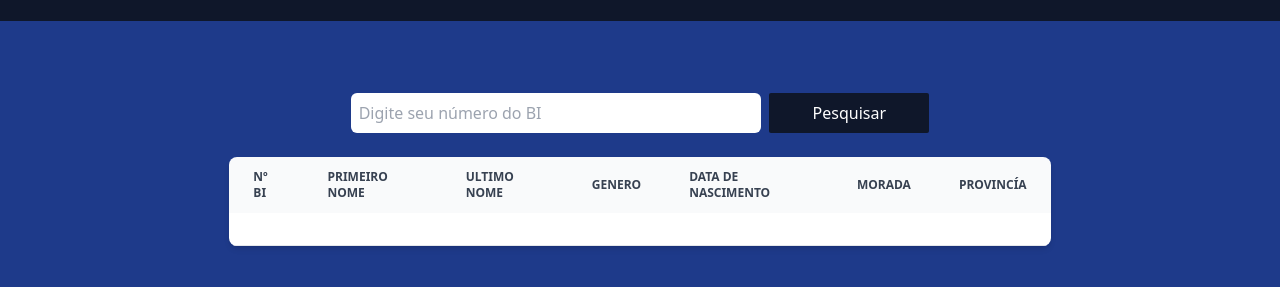
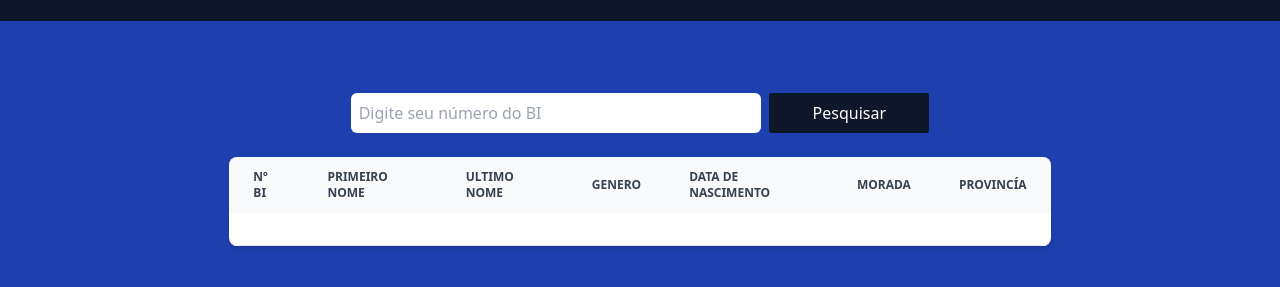
Before and after one commit to Antoniopedromuteka/BI-Consultas-TailwindCss-praticando, a website: page index.html in a window 1280 px wide. Shown: the part 59-346 px from the top of the page. Drawn offline with Linux system fonts and the light colour scheme.

Commit message:
finalizando 2.0

```diff
--- a/index.html
+++ b/index.html
@@ -77,7 +77,7 @@
         </div>
     </header>
 
-    <main class="bg-blue-900 w-full h-screen">
+    <main class="bg-blue-800 w-full h-screen">
         <div class="w-2/3 h-8  m-auto relative top-10 p-4">
             <div class="flex items-center justify-center w-full mt-4">
                 <input id="txt-numeroBi" class="p-2 rounded-md  w-1/2 mr-2" type="text" name="" id="" placeholder="Digite seu número do BI">
```
Also changed, not shown: dist/output.css.
